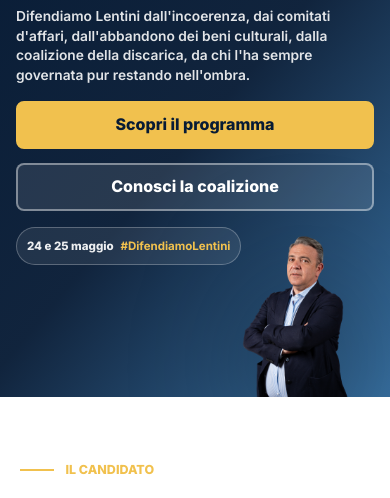
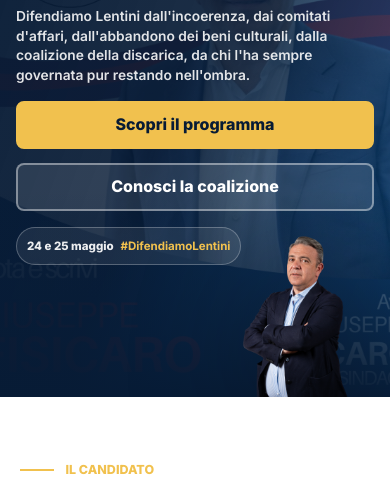
Before and after one commit to antoniofreeze/giuseppefisicaro, a plain HTML site: page index.html in a window 390 px wide. Shown: the part 282-780 px from the top of the page. Drawn offline with Linux system fonts and the light colour scheme.

Commit message:
Fix hero section: anchor portrait to bottom, show background image on mobile

```diff
--- a/assets/css/styles.css
+++ b/assets/css/styles.css
@@ -351,7 +351,7 @@ h3 {
 }
 
 .hero-portrait {
-  align-self: center;
+  align-self: end;
   justify-self: end;
   width: min(34vw, 470px);
   min-width: 320px;
@@ -1294,11 +1294,11 @@ h3 {
     display: block;
     min-height: auto;
     padding: 2.35rem 1rem 0;
-    background: linear-gradient(130deg, rgba(7, 27, 53, 1) 0%, rgba(7, 27, 53, 0.96) 54%, rgba(11, 79, 138, 0.82) 100%);
+    background: var(--navy);
   }
 
   .hero-bg {
-    display: none;
+    display: block;
   }
 
   .hero-content {
--- a/index.html
+++ b/index.html
@@ -13,7 +13,7 @@
     <link rel="preconnect" href="https://fonts.googleapis.com">
     <link rel="preconnect" href="https://fonts.gstatic.com" crossorigin>
     <link href="https://fonts.googleapis.com/css2?family=Inter:wght@400;500;600;700;800&family=Montserrat:wght@700;800;900&display=swap" rel="stylesheet">
-    <link rel="stylesheet" href="assets/css/styles.css?v=20260511-hero-low3">
+    <link rel="stylesheet" href="assets/css/styles.css?v=20260511-hero-fix">
   </head>
   <body>
     <header class="site-header" data-header>
```
Also changed, not shown: candidati.html (+1 -1 lines), privacy.html (+1 -1 lines), programma.html (+1 -1 lines).
